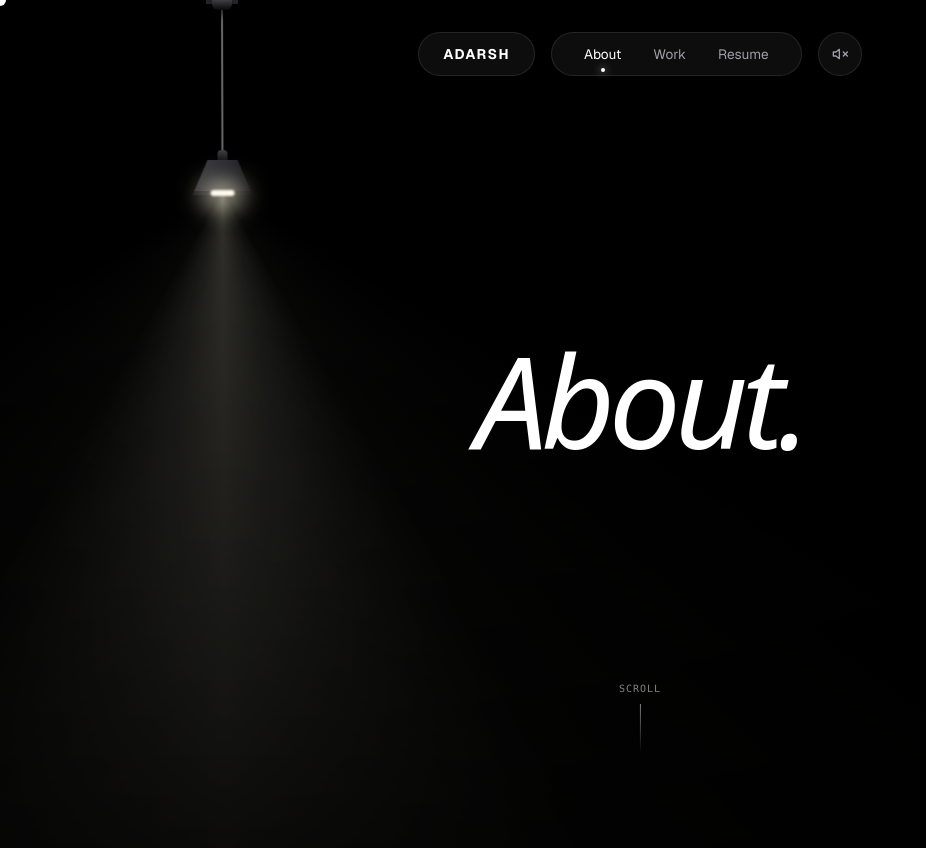
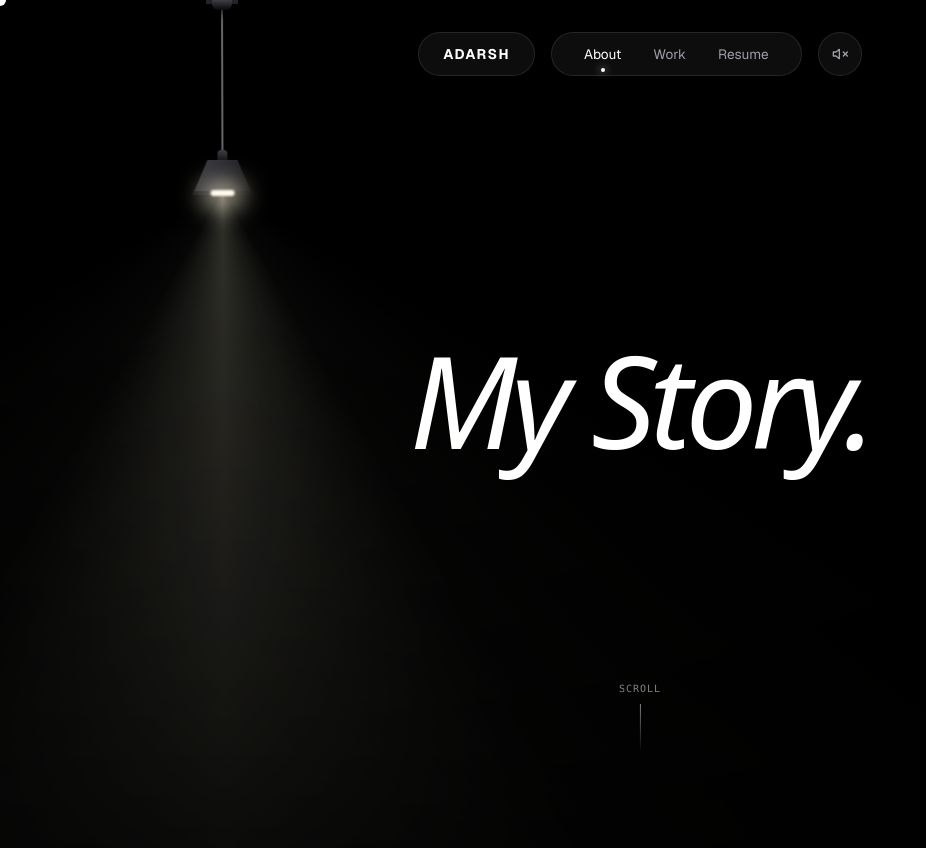
Before and after one commit to MRIARC-08/Adarsh-Chauhan, a Next.js app: page /about in a window 1280 px wide. Shown: the top 848 px of the page, without its empty margins (0-926 px from the left). Built offline with nearby package versions, Linux system fonts and the light colour scheme; no server answers; a web font is replaced by a local one.

Commit message:
fix: replace redundant 'About.' text with 'My Story.'

```diff
--- a/components/about/CinematicScroll.js
+++ b/components/about/CinematicScroll.js
@@ -29,7 +29,7 @@ export function CinematicScroll() {
           style={{ opacity: opacityIntro }}
           className="absolute w-full px-4 text-7xl md:text-9xl font-playfair italic text-white tracking-tighter"
         >
-          About.
+          My Story.
         </motion.h1>
 
         <motion.h2
```
